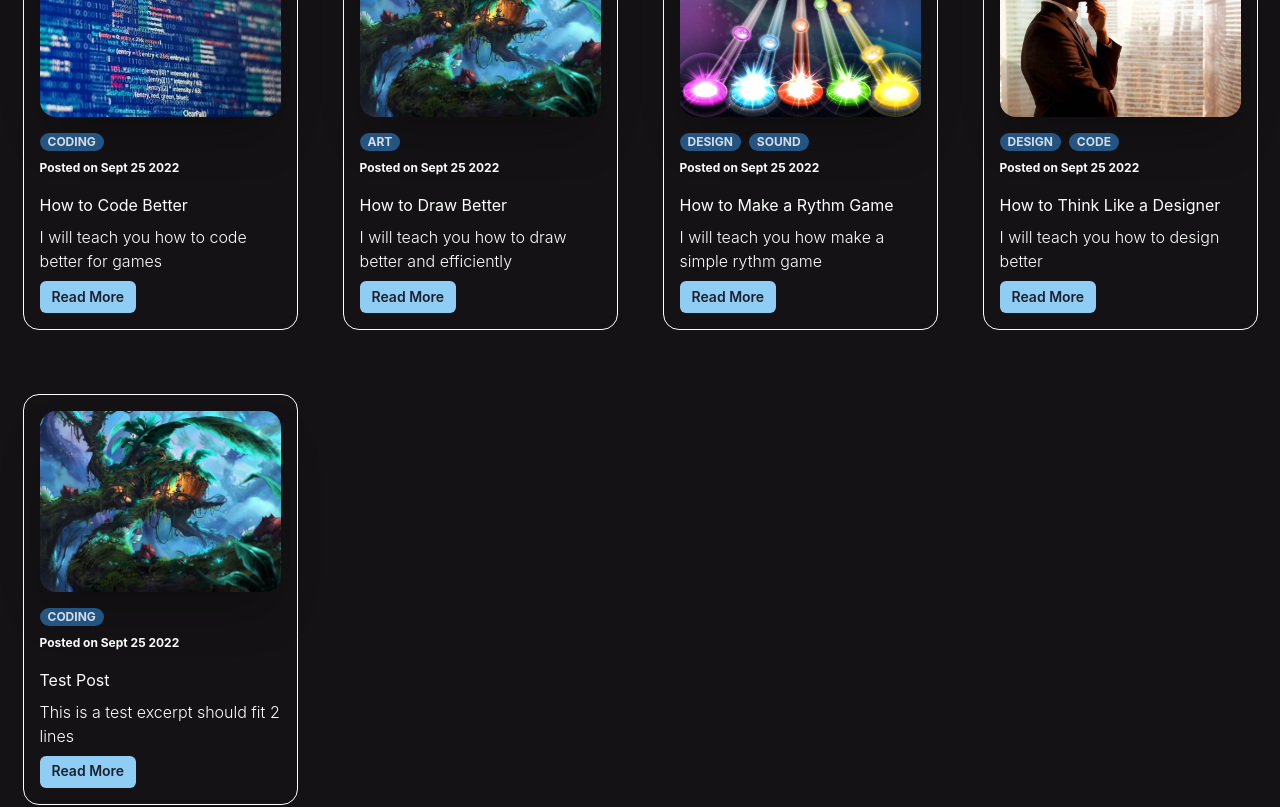
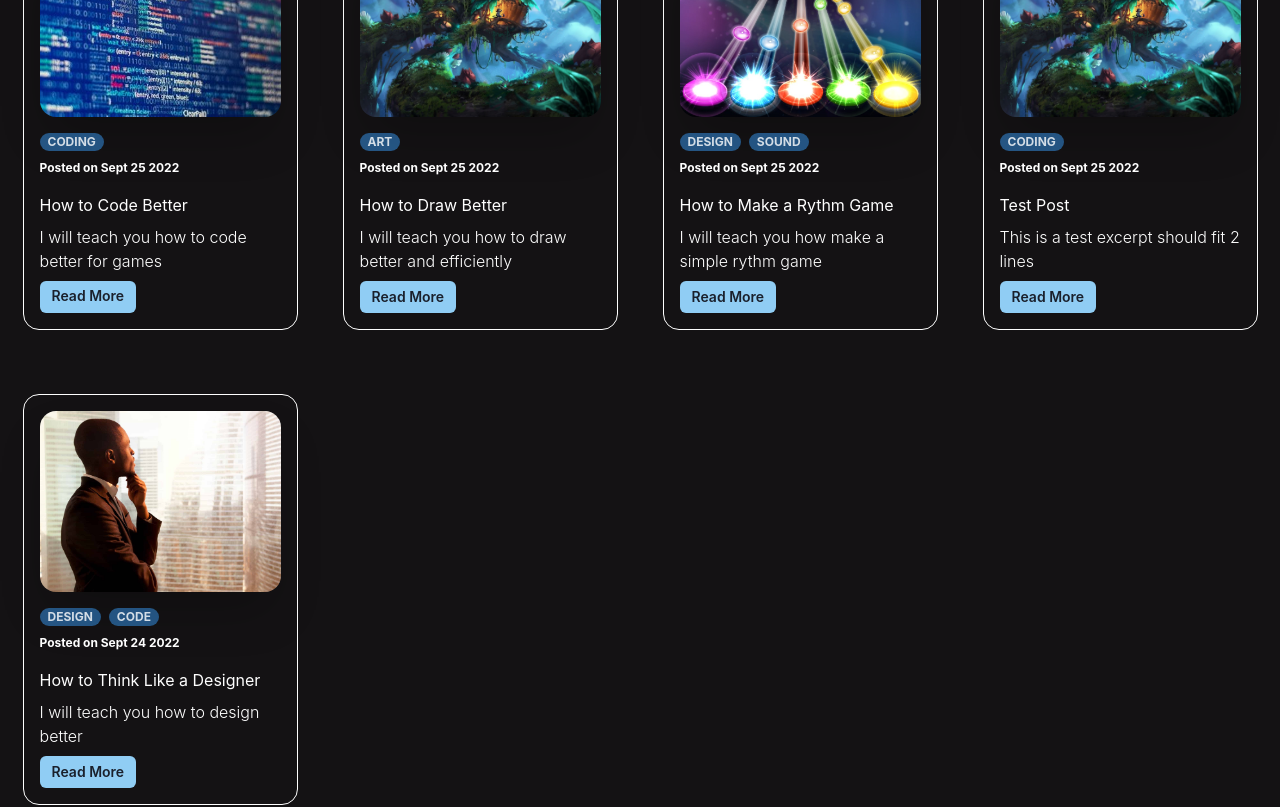
Before and after one commit to JDev100/vgdccsufofficial, a Next.js app: page /blog in a window 1280 px wide. Shown: the part 340-1147 px from the top of the page. Built offline with nearby package versions, Linux system fonts and the light colour scheme.

Commit message:
Enabled sort by date

```diff
--- a/pages/blog.js
+++ b/pages/blog.js
@@ -4,6 +4,7 @@ import path from "path";
 import { SimpleGrid, Heading } from "@chakra-ui/react";
 import BlogCard from "../components/blogcard";
 import matter from "gray-matter";
+import {sortByDate} from '../utils'
 
 const Blog = ({ posts }) => {
   console.log(posts);
@@ -69,7 +70,7 @@ export async function getStaticProps() {
   console.log(posts);
   return {
     props: {
-      posts: posts,
+      posts: posts.sort(sortByDate),
     },
   };
 }
--- a/posts/how-to-think-like-a-designer.md
+++ b/posts/how-to-think-like-a-designer.md
@@ -1,6 +1,6 @@
 ---
 title: 'How to Think Like a Designer'
-date: 'Sept 25 2022'
+date: 'Sept 24 2022'
 badges: ['Design', 'Code']
 excerpt: 'I will teach you how to design better'
 cover_image: '/images/blog/blog-4.jpg'
--- /dev/null
+++ b/utils/index.js
@@ -0,0 +1,3 @@
+export const sortByDate = (a, b) => {
+    return new Date(b.frontmatter.date) - new Date(a.frontmatter.date)
+}
```
